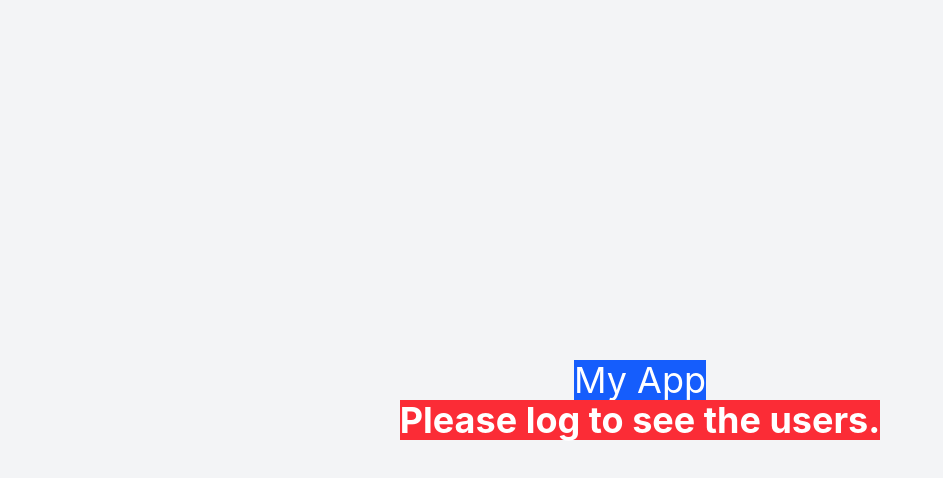
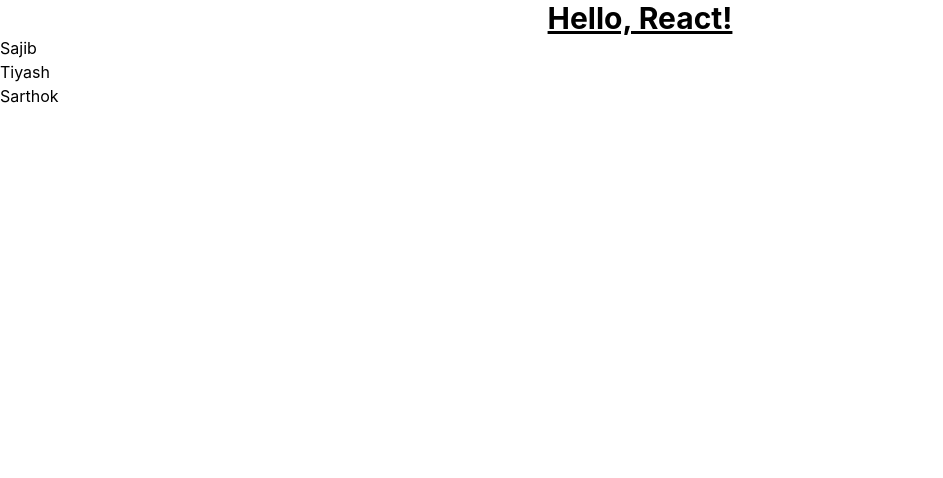
Before and after one commit to sajib083122-jpg/React_project, a React (Vite) app in the folder react_project/: page / in a window 1280 px wide. Shown: the top 478 px of the page, without its empty margins (0-943 px from the left). Built offline with nearby package versions, Linux system fonts and the light colour scheme.

Commit message:
list rendering using map

```diff
--- a/react_project/src/App.jsx
+++ b/react_project/src/App.jsx
@@ -2,31 +2,17 @@
 
 
 function App() {
-  const isLoggedIn = false; // Change this to true or false to test the conditional rendering
 
   const user = ["Sajib", "Tiyash", "Sarthok"];
 
-
   return (
-      <div className="bg-gray-100 min-h-screen flex flex-col items-center justify-center">
-
-        <h1 className='bg-blue-600 text-white text-4xl front-bold text-center'>My App</h1>
-
-        { isLoggedIn ? (
-          <>
-          <p className='text-lg font-semibold text-gray-700'>Here are the users:</p>
+    <div className="App">
+      <h1 className="text-3xl font-bold underline text-center">Hello, React!</h1>
       <ul>
         {user.map((name, index) => (
-              <li key={index} className='text-blue-600 hover:text-blue-500'>
-                {name}
-              </li>
+          <li key={index}>{name}</li>
         ))}
       </ul>
-          </>
-
-        ) : (
-          <h1 className="bg-red-500 text-white text-4xl font-bold text-center">Please log to see the users.</h1>
-        )}
     </div>
   )
   }
```
Lines whose indentation alone changed are shown as unchanged.
